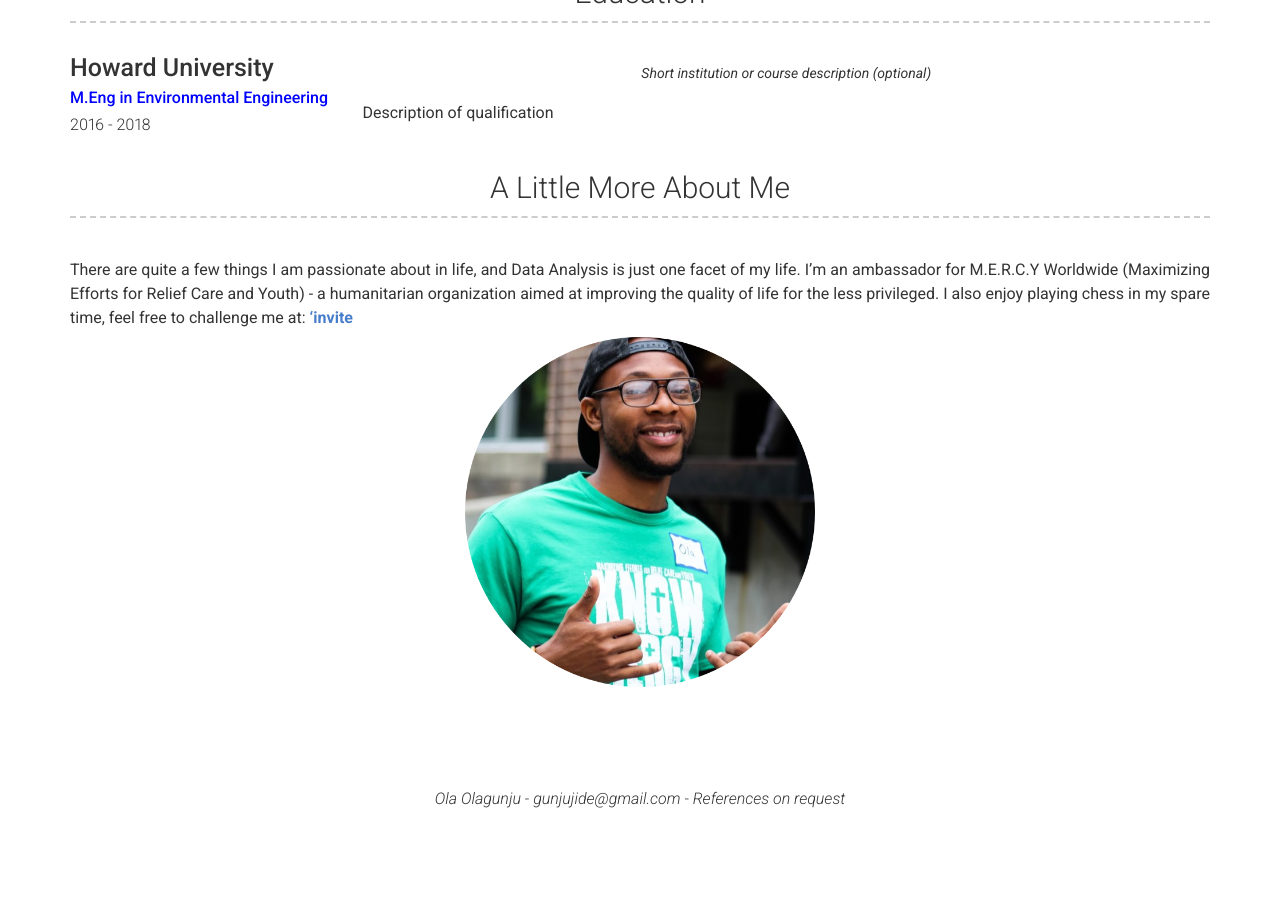
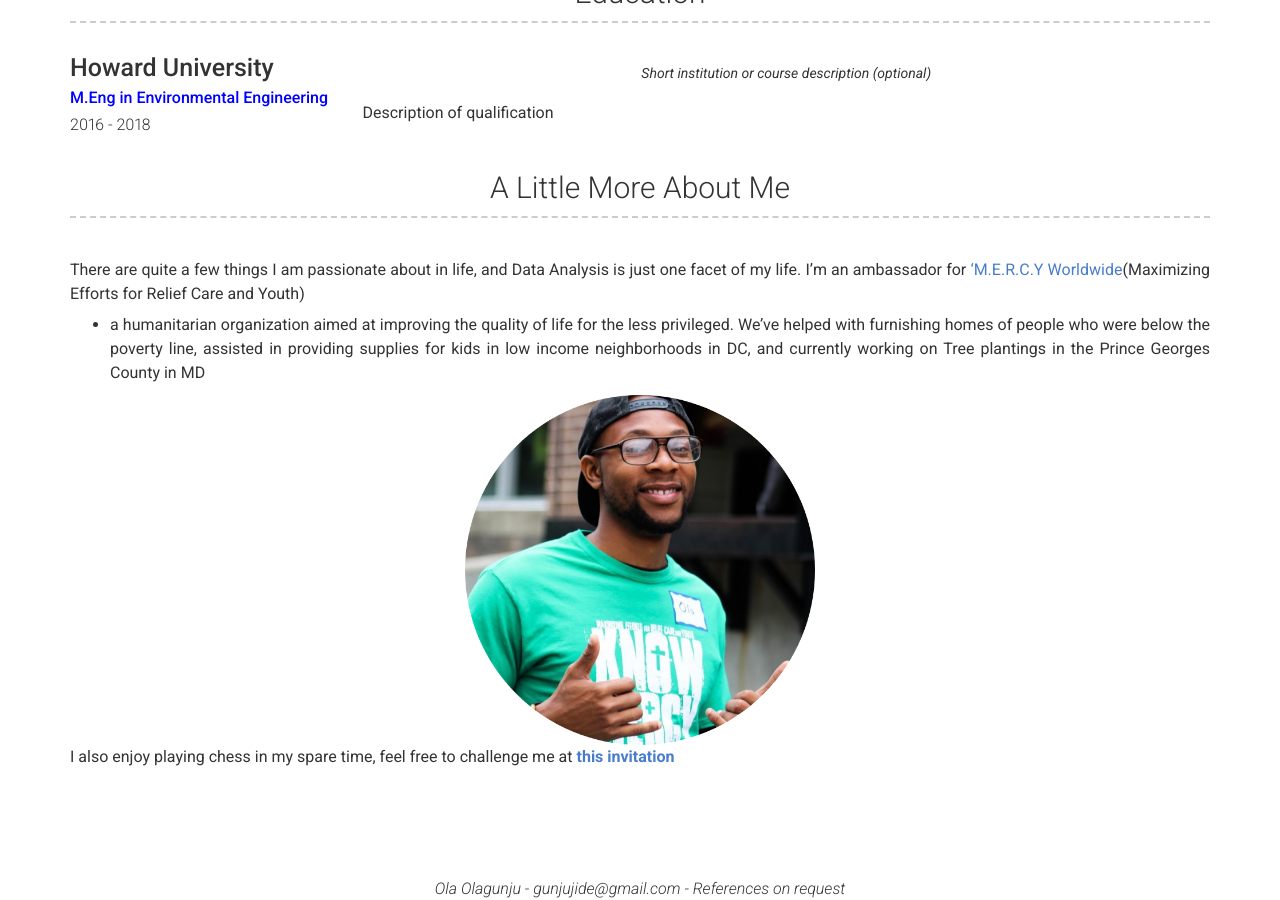
Before and after one commit to OlaOlagunju/cloudgeek.com.ng, a Jekyll site: the page built from index.md, in a window 1280 px wide and 900 px high, scrolled down 2306 px. Built offline with Jekyll 4.4.1, drawn with Linux system fonts in a browser that asks for light colours; nearby versions of some CDN libraries; before the commit the page ends 3125 px from its top, so only the background shows below that.

Commit message:
Update _config.yml

```diff
--- a/_config.yml
+++ b/_config.yml
@@ -188,9 +188,11 @@ content:
     layout: text
     content: | # this will include new lines to allow paragraphs
       There are quite a few things I am passionate about in life, and Data Analysis is just one facet of my life.
-      I'm an ambassador for M.E.R.C.Y Worldwide (Maximizing Efforts for Relief Care and Youth) - a humanitarian organization aimed at improving the quality of life for the less privileged.
-      I also enjoy playing chess in my spare time, feel free to challenge me at: <strong><a href="https://chess.com/play/the1phantomkid">'invite</a></strong>
+      I'm an ambassador for <a href="https://mercyworldwide.org/">'M.E.R.C.Y Worldwide</a>(Maximizing Efforts for Relief Care and Youth)
+      - a humanitarian organization aimed at improving the quality of life for the less privileged. We've helped with furnishing homes of people who were below the poverty line,
+      assisted in providing supplies for kids in low income neighborhoods in DC, and currently working on Tree plantings in the Prince Georges County in MD
       <center><img src="/images/mecirc.png" width="350" height="350" /></center>
+      I also enjoy playing chess in my spare time, feel free to challenge me at <strong><a href="https://chess.com/play/the1phantomkid">this invitation</a></strong>
 # Footer
 footer_show_references: true
 # references_title: References on request (Override references text)
```
